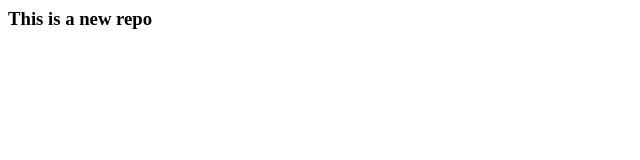
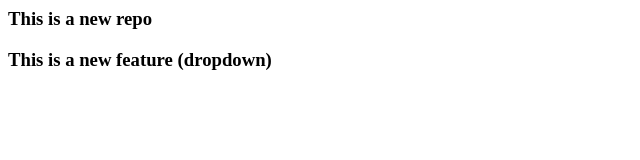
Before and after one commit to abhinandls13/localrepo, a plain HTML site: page index.html in a window 1280 px wide. Shown: the whole page, without its empty margins (0-640 px from the left). Drawn offline with Linux system fonts and the light colour scheme.

Commit message:
Added dropdown in index.html

```diff
--- a/index.html
+++ b/index.html
@@ -1 +1,2 @@
 <h3>This is a new repo</h3>
+<h3>This is a new feature (dropdown)</h3>
```
